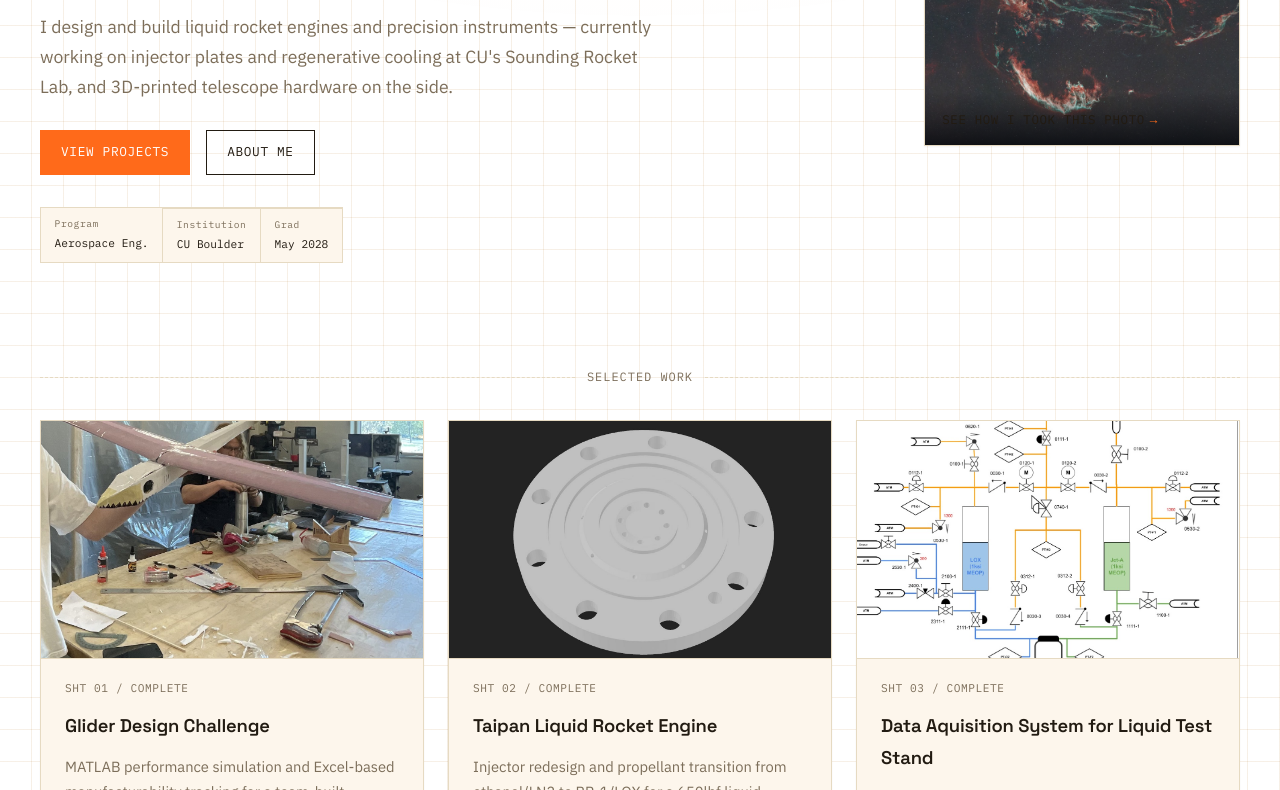
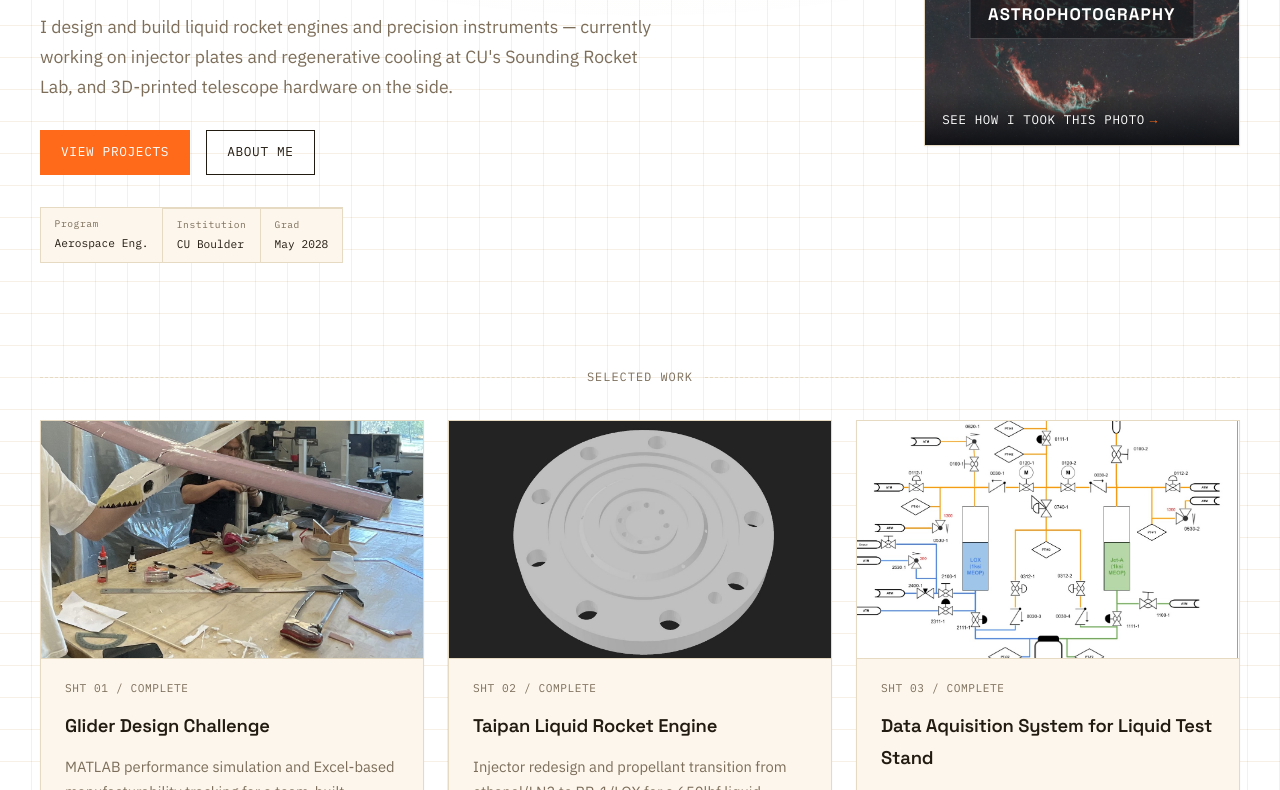
Before and after one commit to Htnick/Portfolio, an Astro site: page / in a window 1280 px wide. Shown: the part 294-1084 px from the top of the page. Built offline with nearby package versions, Linux system fonts and the light colour scheme; Astro itself is replaced by a stand-in of ours.

Commit message:
Add centered ASTROPHOTOGRAPHY overlay label on the homepage photo
Also fixes a contrast bug: the photo's caption text was using the site's
dark ink-text color instead of white, making it nearly invisible against
the photo. Both the new title and the existing bottom caption are now
white.

```diff
--- a/src/pages/index.astro
+++ b/src/pages/index.astro
@@ -45,6 +45,7 @@ const featured = allProjects
           alt="The Veil Nebula, astrophotography by Henry Nickless"
           loading="eager"
         />
+        <span class="hero-photo-title">Astrophotography</span>
         <span class="hero-photo-caption">See how I took this photo</span>
       </a>
     </div>
@@ -122,6 +123,24 @@ const featured = allProjects
   .hero-photo-link:hover img {
     transform: scale(1.04);
   }
+  .hero-photo-title {
+    position: absolute;
+    top: 50%;
+    left: 50%;
+    transform: translate(-50%, -50%);
+    max-width: 88%;
+    background: rgba(10, 12, 16, 0.55);
+    border: 1px solid rgba(255, 255, 255, 0.22);
+    padding: 0.6rem 1.1rem;
+    color: #fff;
+    font-family: var(--font-display);
+    font-size: 1.05rem;
+    font-weight: 700;
+    letter-spacing: 0.07em;
+    text-transform: uppercase;
+    text-align: center;
+  }
+
   .hero-photo-caption {
     position: absolute;
     left: 0;
@@ -129,7 +148,7 @@ const featured = allProjects
     bottom: 0;
     padding: 1.1rem 1.1rem 0.9rem;
     background: linear-gradient(to top, rgba(10, 12, 16, 0.88), rgba(10, 12, 16, 0));
-    color: var(--paper);
+    color: #fff;
     font-family: var(--font-mono);
     font-size: 0.78rem;
     letter-spacing: 0.05em;
```
